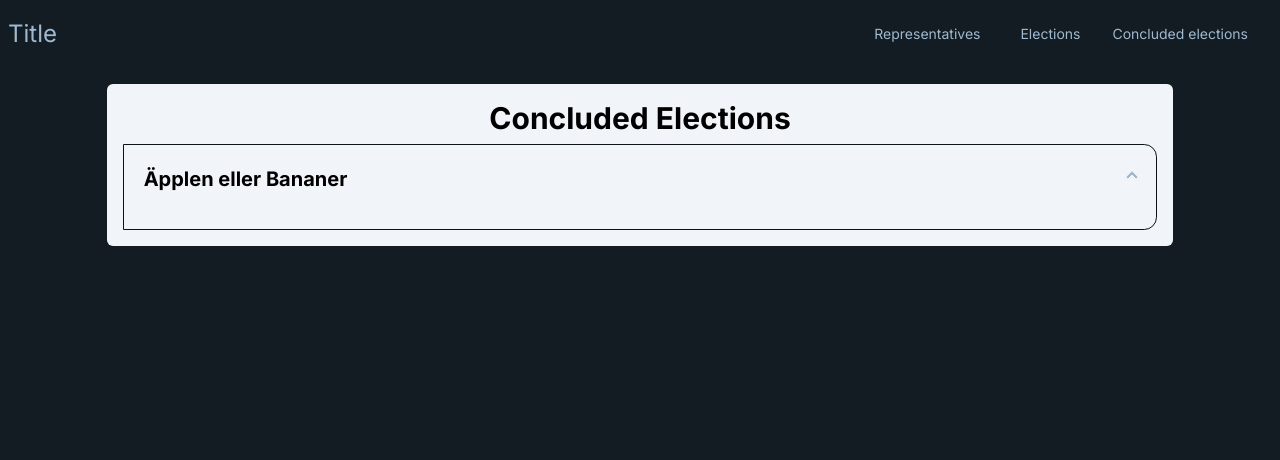
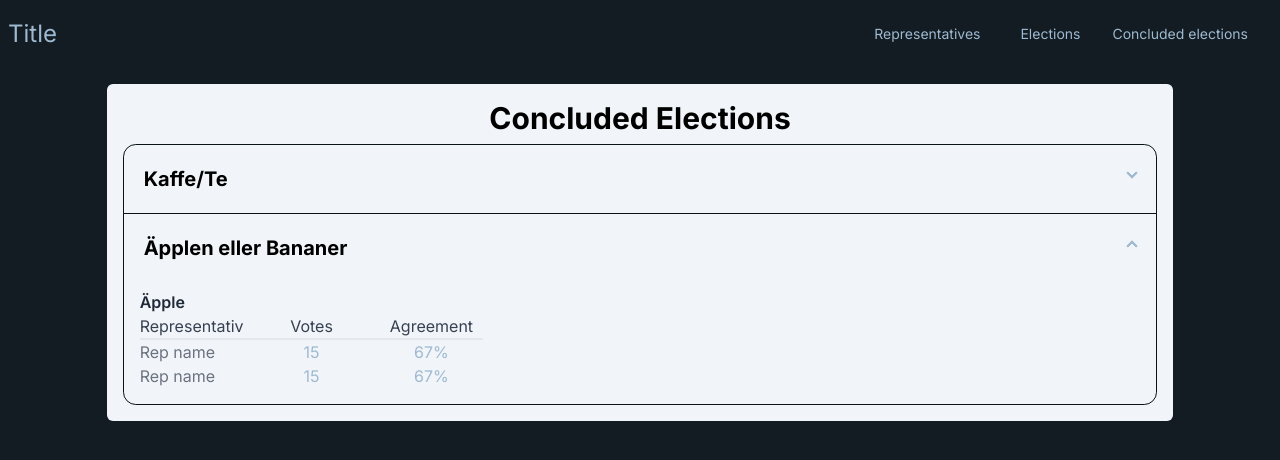
Before and after one commit to martensoderlind/Final-weekend-assignment, a Next.js app: page /concluded-elections in a window 1280 px wide. Shown: the top 460 px of the page. Built offline with nearby package versions, Linux system fonts and the light colour scheme.

Commit message:
updated mockdata

```diff
--- a/src/features/elections/fixtures/mockdb.ts
+++ b/src/features/elections/fixtures/mockdb.ts
@@ -64,7 +64,7 @@ export const elections: Election[] = [
     subject: "Kaffe/Te",
     created: "2024-10-02",
     concluded: null,
-    active: true,
+    active: false,
   },
   {
     id: "f442f41c-59f7-4eea-9be8-e6dae08b6523",
@@ -91,7 +91,7 @@ export const electionAlternatives: ElectionAlternatives[] = [
   {
     id: "18c5f447-0e5e-4163-b68e-40ba7a153d05",
     electionId: "f442f41c-59f7-4eea-9be8-e6dae08b6522",
-    voterId: "a87d77a4-8d3e-44cc-8a99-221c141c26b0",
+    voterId: "024bde8c-df3a-43ee-9fa8-2decd24c054f",
     choice: "Kaffe",
   },
   {
@@ -99,6 +99,18 @@ export const electionAlternatives: ElectionAlternatives[] = [
     electionId: "f442f41c-59f7-4eea-9be8-e6dae08b6522",
     voterId: "c4409dc1-ad5b-4e2a-a8e5-de2051e7a6c9",
     choice: "Te",
+  },
+  {
+    id: "d79d00ef-dc4e-45d4-93ca-da6c77305d64",
+    electionId: "f442f41c-59f7-4eea-9be8-e6dae08b6523",
+    voterId: "c4409dc1-ad5b-4e2a-a8e5-de2051e7a6c9",
+    choice: "Äpple",
+  },
+  {
+    id: "18c5f447-0e5e-4163-b68e-40ba7a153d17",
+    electionId: "f442f41c-59f7-4eea-9be8-e6dae08b6523",
+    voterId: "024bde8c-df3a-43ee-9fa8-2decd24c054f",
+    choice: "Äpple",
   },
 ];
 
```
